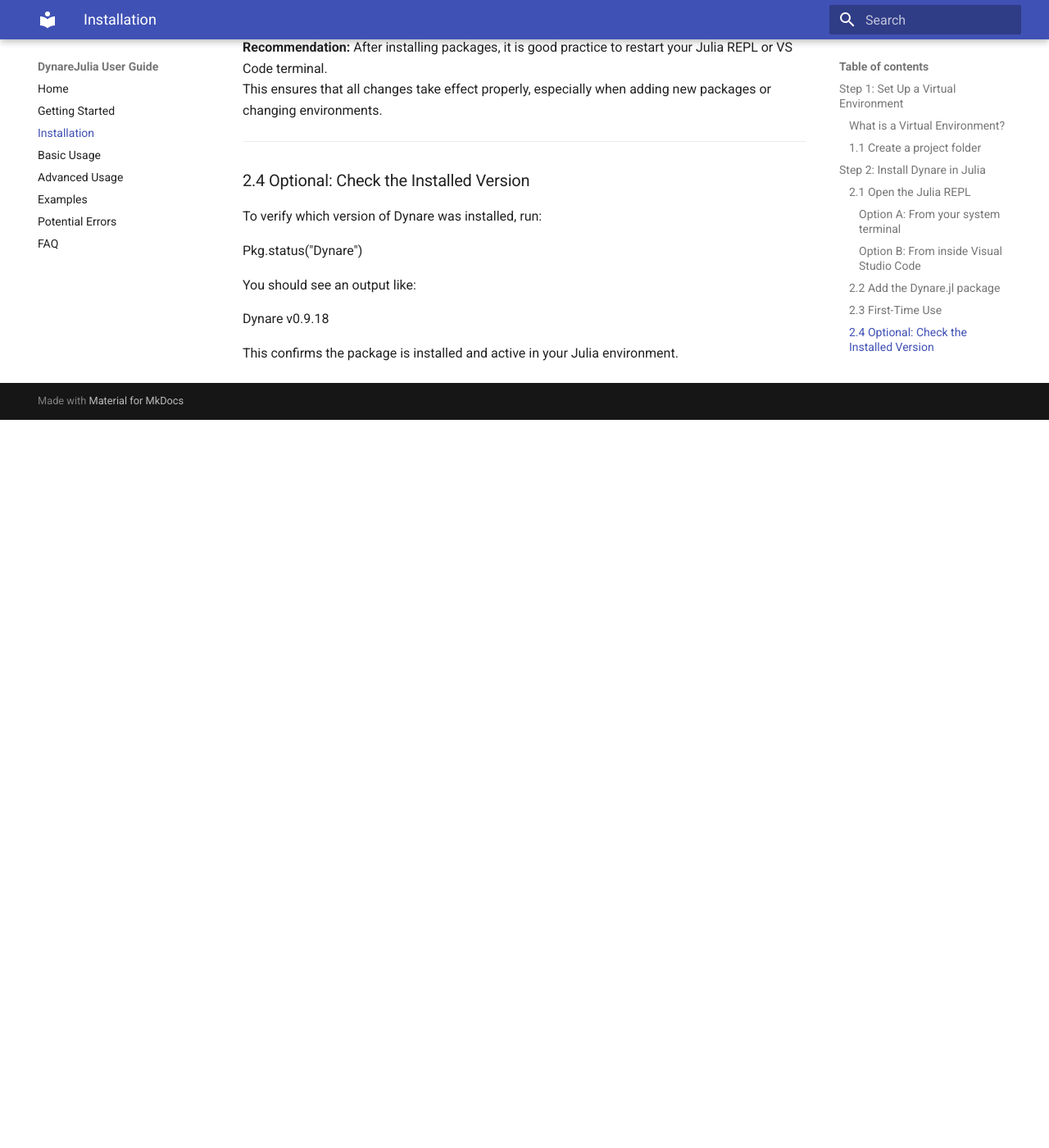
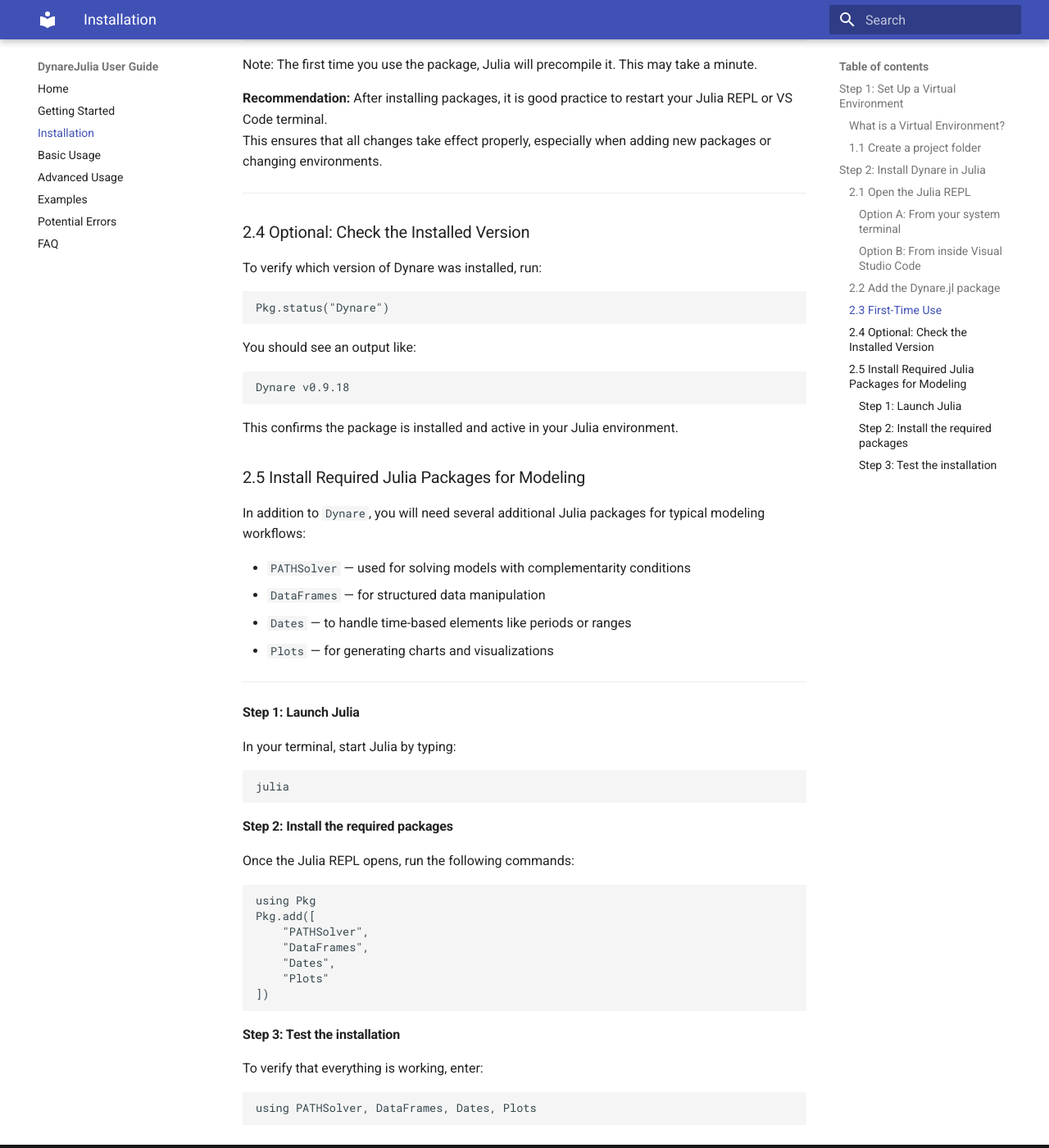
Before and after one commit to AsyaKostanyan/DynareJulia-User-Guide, an MkDocs documentation site: the page built from docs/installation.md, in a window 1280 px wide and 1400 px high, scrolled down 1694 px. Shown: the whole window at 82% size. Built offline with MkDocs 1.6.1 and Material for MkDocs 9.7.7, drawn with Linux system fonts in a browser that asks for light colours; before the commit the page ends 2206 px from its top, so only the background shows below that; some of the changed text lies outside the part shown.

Commit message:
Add all the packages we use

````diff
--- a/docs/installation.md
+++ b/docs/installation.md
@@ -42,6 +42,8 @@ Simply type:
 
 ```bash
 julia
+```
+
 
 #### Option B: From inside Visual Studio Code
 
@@ -56,9 +58,10 @@ VS Code will open a terminal panel with the Julia REPL running.
 
 Once the REPL is open, enter the following commands:
 
-```julia
+```bash
 using Pkg
 Pkg.add("Dynare")
+```
 
 ### 2.3 First-Time Use
 
@@ -66,7 +69,9 @@ After installing Dynare.jl, test that the package loads correctly.
 
 In the Julia REPL, type:
 
+```bash
 using Dynare
+```
 
 Note: The first time you use the package, Julia will precompile it. This may take a minute.
 
@@ -79,10 +84,51 @@ This ensures that all changes take effect properly, especially when adding new p
 
 To verify which version of Dynare was installed, run:
 
+```bash
 Pkg.status("Dynare")
+```
 
 You should see an output like:
 
+```bash
 Dynare v0.9.18
+```
 
 This confirms the package is installed and active in your Julia environment.
+
+### 2.5 Install Required Julia Packages for Modeling
+
+In addition to `Dynare`, you will need several additional Julia packages for typical modeling workflows:
+
+- `PATHSolver` — used for solving models with complementarity conditions
+- `DataFrames` — for structured data manipulation
+- `Dates` — to handle time-based elements like periods or ranges
+- `Plots` — for generating charts and visualizations
+
+---
+
+#### Step 1: Launch Julia
+
+In your terminal, start Julia by typing:
+
+```bash
+julia
+```
+
+#### Step 2: Install the required packages
+Once the Julia REPL opens, run the following commands:
+```bash
+using Pkg
+Pkg.add([
+    "PATHSolver",
+    "DataFrames",
+    "Dates",
+    "Plots"
+])
+```
+
+#### Step 3: Test the installation
+To verify that everything is working, enter:
+```bash
+using PATHSolver, DataFrames, Dates, Plots
+```
````
